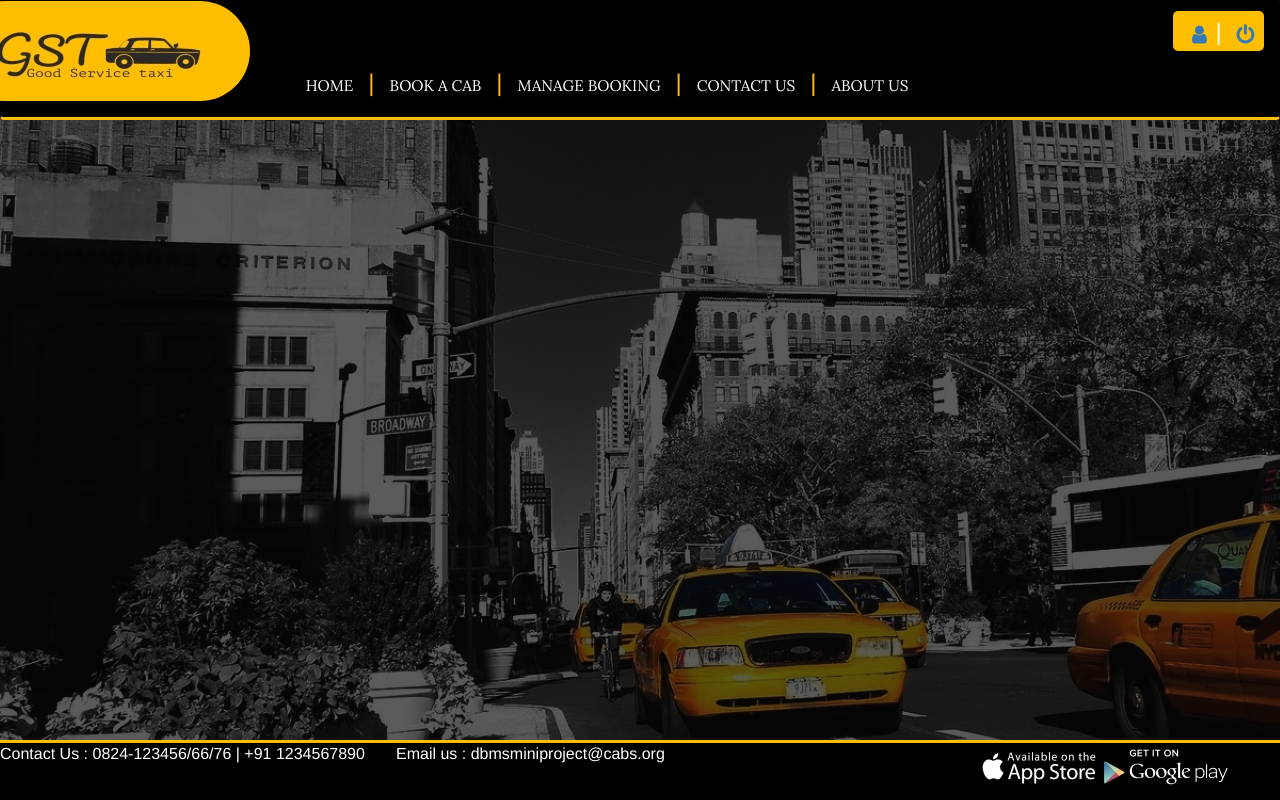
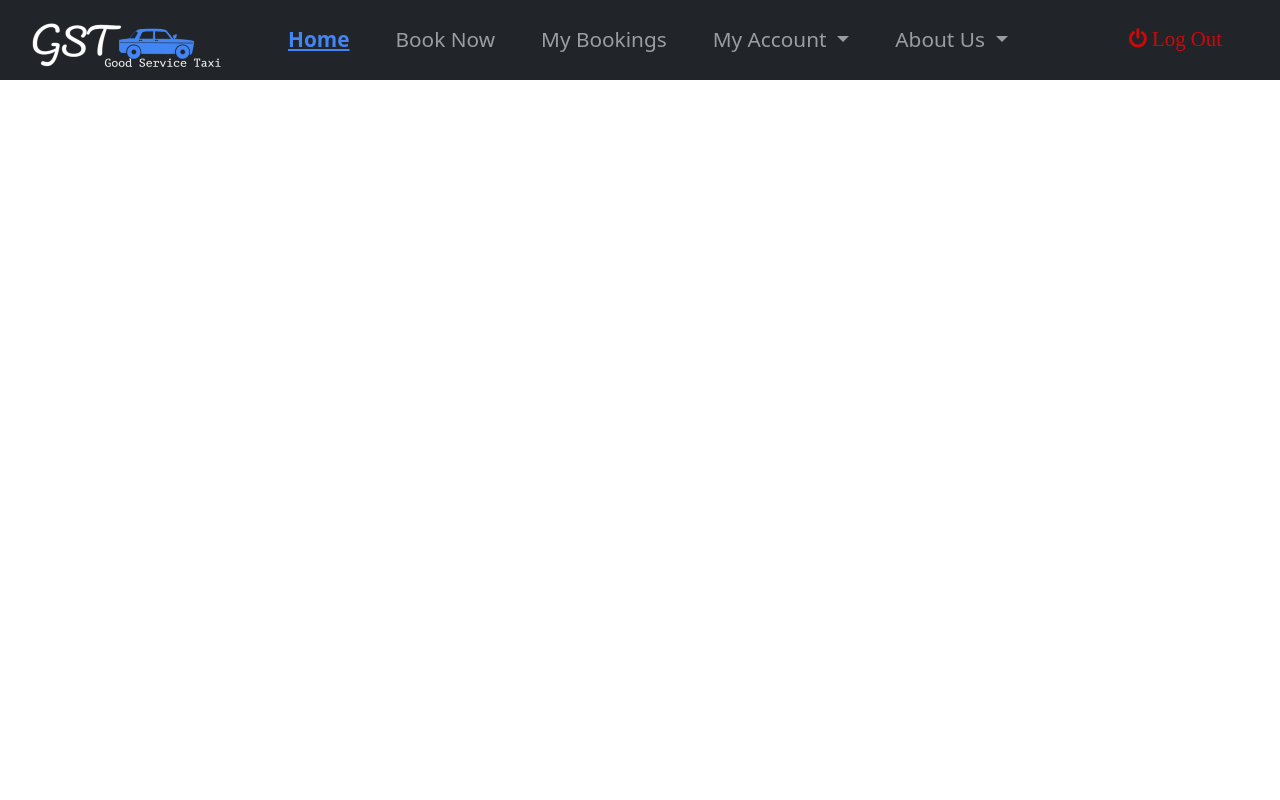
Before and after one commit to AnstonM/DBMS-Mini-Project, a Flask app: page /index in a window 1280 px wide. Run offline with Flask 2, Linux system fonts and the light colour scheme; parts of the project's set-up code (start-up, migrations or seed data) failed here and were passed over; some libraries are stand-ins or nearby versions.

Commit message:
UI change to default bootstrap
base html update

```diff
--- /dev/null
+++ b/templates/base.html
@@ -0,0 +1,73 @@
+<!DOCTYPE html>
+<html>
+    <head>
+        <link rel="preconnect" href="https://fonts.googleapis.com">
+        <link rel="preconnect" href="https://fonts.gstatic.com" crossorigin>
+        <link href="https://fonts.googleapis.com/css2?family=PT+Sans&display=swap" rel="stylesheet">
+        <link href="https://cdn.jsdelivr.net/npm/bootstrap@5.1.3/dist/css/bootstrap.min.css"
+         rel="stylesheet" integrity="sha384-1BmE4kWBq78iYhFldvKuhfTAU6auU8tT94WrHftjDbrCEXSU1oBoqyl2QvZ6jIW3"
+         crossorigin="anonymous">
+        <link href='https://cdnjs.cloudflare.com/ajax/libs/font-awesome/4.4.0/css/font-awesome.css' rel='stylesheet'>
+        <title>{% block title %}{% endblock %}</title>
+        {% block head %}{% endblock %}
+    </head>
+    <body>
+        <nav class="navbar navbar-expand-lg navbar navbar-dark bg-dark">
+            <div class="container-fluid">
+              <a class="navbar-brand" href="/index"><img src="{{url_for('static',filename='images/logo.png')}}" align="left" /></a>
+              <button class="navbar-toggler" type="button" data-bs-toggle="collapse" data-bs-target="#navbarNavDropdown" aria-controls="navbarNavDropdown" aria-expanded="false" aria-label="Toggle navigation">
+                <span class="navbar-toggler-icon"></span>
+              </button>
+              <div class="collapse navbar-collapse" id="navbarNavDropdown">
+                <ul class="navbar-nav">
+                  <li class="nav-item">
+                    <a class="nav-link active" aria-current="page" href="#">Home</a>
+                  </li>
+                  <li class="nav-item">
+                    <a class="nav-link" href="#">Book Now</a>
+                  </li>
+                  <li class="nav-item">
+                    <a class="nav-link" href="#">My Bookings</a>
+                  </li>
+                  <li class="nav-item dropdown">
+                    <a class="nav-link dropdown-toggle" href="#" id="navbarDropdownMenuLink" role="button" data-bs-toggle="dropdown" aria-expanded="false">
+                      My Account
+                    </a>
+                    <ul class="dropdown-menu dropdown-menu-dark" aria-labelledby="navbarDropdownMenuLink">
+                      <li><a class="dropdown-item" href="#">Edit Profile</a></li>
+                      <li><a class="dropdown-item" href="#">Change Password</a></li>
+                    </ul>
+                  </li>
+                  <li class="nav-item dropdown">
+                    <a class="nav-link dropdown-toggle" href="#" id="navbarDropdownMenuLink" role="button" data-bs-toggle="dropdown" aria-expanded="false">
+                      About Us
+                    </a>
+                    <ul class="dropdown-menu dropdown-menu-dark" aria-labelledby="navbarDropdownMenuLink">
+                      <li><a class="dropdown-item" href="#">Contact Us</a></li>
+                      <li><a class="dropdown-item" href="#">Our Motto</a></li>
+                      <li><a class="dropdown-item" href="#">Terms and Conditons</a></li>
+                    </ul>
+                  </li>
+                  <li id="logoutBtn" class="nav-item">
+                    <a class="nav-link fa fa-power-off" href="#">&nbsp;Log Out</a>
+                  </li>
+                </ul>
+              </div>
+            </div>
+          </nav>
+        {% block content %}
+        {% endblock %}
+        <script src="https://cdn.jsdelivr.net/npm/bootstrap@5.1.3/dist/js/bootstrap.bundle.min.js"
+        integrity="sha384-ka7Sk0Gln4gmtz2MlQnikT1wXgYsOg+OMhuP+IlRH9sENBO0LRn5q+8nbTov4+1p"
+         crossorigin="anonymous"></script>
+        <style>
+          .navbar{height: 80px;font-size: 1.3em;}
+          .navbar li{margin-left: 30px;}
+          .nav-link:hover, .nav-link:focus{color: #4285F4 !important;}
+          .nav-item .active{color:#4285F4 !important;font-weight: 600;text-decoration: underline;text-underline-position: below;}
+          #logoutBtn{margin-top: 5px;position: absolute;right: 50px;}
+          #logoutBtn a{color: rgba(255, 0, 0, 0.774);}
+      </style>
+
+    </body>
+</html>
--- a/templates/index.html
+++ b/templates/index.html
@@ -1,103 +1,4 @@
-<!doctype html>
-<html lang="en">
+{% extends "base.html" %}
+{% block content %}
 
-
-  <head>
-
-    <meta charset="utf-8">
-    <meta http-equiv="X-UA-Compatible" content="IE=edge">
-    <meta name="viewport" content="width=device-width, height=device-height, initial-scale=1">
-
-    <title> InterCity Taxi Booking</title>
-
-    <link rel="icon" href="images/icon.jpg" type="image/icon type">
-    <link rel="stylesheet" type= "text/css" href= "{{ url_for('static',filename='css/bootstrap.css')}}">
-    <link rel="stylesheet" type= "text/css" href= "{{ url_for('static',filename='css/Base.css')}}">
-
-    <link href='https://fonts.googleapis.com/css?family=Oxygen:400,300,700' rel='stylesheet' type='text/css'>
-    <link href='https://fonts.googleapis.com/css?family=Lora' rel='stylesheet' type='text/css'>
-    <link href='https://cdnjs.cloudflare.com/ajax/libs/font-awesome/4.4.0/css/font-awesome.css' rel='stylesheet'>
-
-  </head>
-
-
-  <body>
-    <header>
-      <nav id="header-nav" class="navbar navbar-menuButtonefault">
-        <div class="container-fluid">
-            <div class="navbar-header">
-                <div class="navbar-brand">
-                    <a href="/index"> <img src="{{url_for('static',filename='images/logo.jpg')}}" align="left" /></a>
-                </div>
-              </div>
-          <!-- .collapse .navbar-collapse -->
-
-            <ul id="nav-list2" class="nav navbar-nav mininav">
-                      <li id="Accountbutton" class = "smenuButton "><a href="/ManageAccount"class="fa fa-user"></a></li>
-                      <li class="divider">|</li>
-                      <li id="LogOutbutton" class = " smenuButton "><a href="/login"class="fa fa-power-off"></a></li>
-            </ul><!-- #nav-list -->
-            <ul id="nav-list" class="nav navbar-nav ">
-                      <li id="Homebutton" class="menuButton"><a href="#" class=""> HOME </a></li>
-                      <li class="divider2">|</li>
-                      <li id="Bookbutton" class = "menuButton "><a href="#" class=""> BOOK A CAB </a></li>
-                      <li class="divider2">|</li>
-                      <li id="Managebutton" class = "menuButton "><a href="#" class=""> MANAGE BOOKING </a></li>
-                      <li class="divider2">|</li>
-                      <li id="Contactbutton" class = "menuButton "><a href="#" class=""> CONTACT US </a></li>
-                      <li class="divider2">|</li>
-                      <li id="Aboutbutton" class = "menuButton "><a href="#" class=""> ABOUT US </a></li>
-            </ul><!-- #nav-list -->
-
-
-        </div><!-- .container -->
-      </nav><!-- #header-nav -->
-    </header>
-    <!--
-    <div id="phone">
-      <select  onfocus="this.selectedIndex=-1;">
-      {% for i in new: %}
-      <option value="{{ i }}">{{i}}</option>
-      {% endfor %}
-
-    </div>
-
-
-<div id="myCarousel2" class="carousel slide" data-ride="carousel" data-interval="false" data-touch="true">
-  <div class="carousel-inner">
-      <div class="item-tile item active">
-          <div id="banner1" alt="course1" class="banner"> <img src="{{url_for('static',filename='images/banner3.jpg')}}" align="left" /></div>
-      </div>
-      <div class="item-tile item">
-
-      </div>
-  </div>
-    <a class="left carousel-control" href="#myCarousel2" data-slide="prev">
-    <span class="glyphicon glyphicon-chevron-left"></span>
-    <span class="sr-only">Previous</span>
-  </a>
-  <a class="right carousel-control" href="#myCarousel2" data-slide="next">
-    <span class="glyphicon glyphicon-chevron-right"></span>
-    <span class="sr-only">Next</span>
-  </a>
-  </div>
-</div>
-    -->
-
-
-    <!--jQuery (Bootstrap JS plugins depend on it)-->
-
-    <script src= "{{ url_for('static',filename='js/jquery-2.1.4.min.js')}}"></script>
-    <script src= "{{ url_for('static',filename='js/bootstrap.min.js')}}"></script>
-
-
-  <footer>
-    <div>
-      <div><span class="filler1">Contact Us : 0824-123456/66/76  |   +91 1234567890 &nbsp;&nbsp;&nbsp;&nbsp;&nbsp; Email us : dbmsminiproject@cabs.org<span></div>
-      <div id="play1" class=""> <img src="{{url_for('static',filename='images/play1.jpg')}}" align="right" /></div>
-      <div id="play2" class=""> <img src="{{url_for('static',filename='images/play2.jpg')}}" align="right" /></div>
-    </div>
-  </footer>
-  </body>
-
-</html>
+{% endblock %}
```
Also changed, not shown: templates/index10.html (added, +103 -0 lines), static/images/GST.png (added), static/images/logo.jpg (deleted), static/images/logo.png (added).
